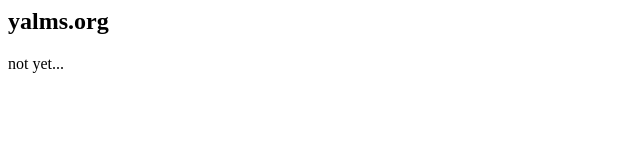
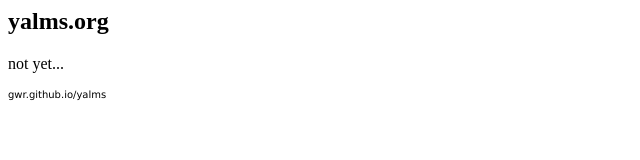
Before and after one commit to gwr/gwr.github.io, a plain HTML site: page yalms/index.html in a window 1280 px wide. Shown: the full height of the page, 0-640 px from the left. Drawn offline with Linux system fonts and the light colour scheme.

Commit message:
top index, yalms index

```diff
--- a/yalms/index.html
+++ b/yalms/index.html
@@ -5,5 +5,9 @@
 <body>
 <h2>yalms.org</h2>
 not yet...
+<p>
+<FONT face="Verdana, Geneva, Arial" size=1>
+gwr.github.io/yalms
+</FONT>
 </body>
 </html>
```
Also changed, not shown: index.html (added, +14 -0 lines).
